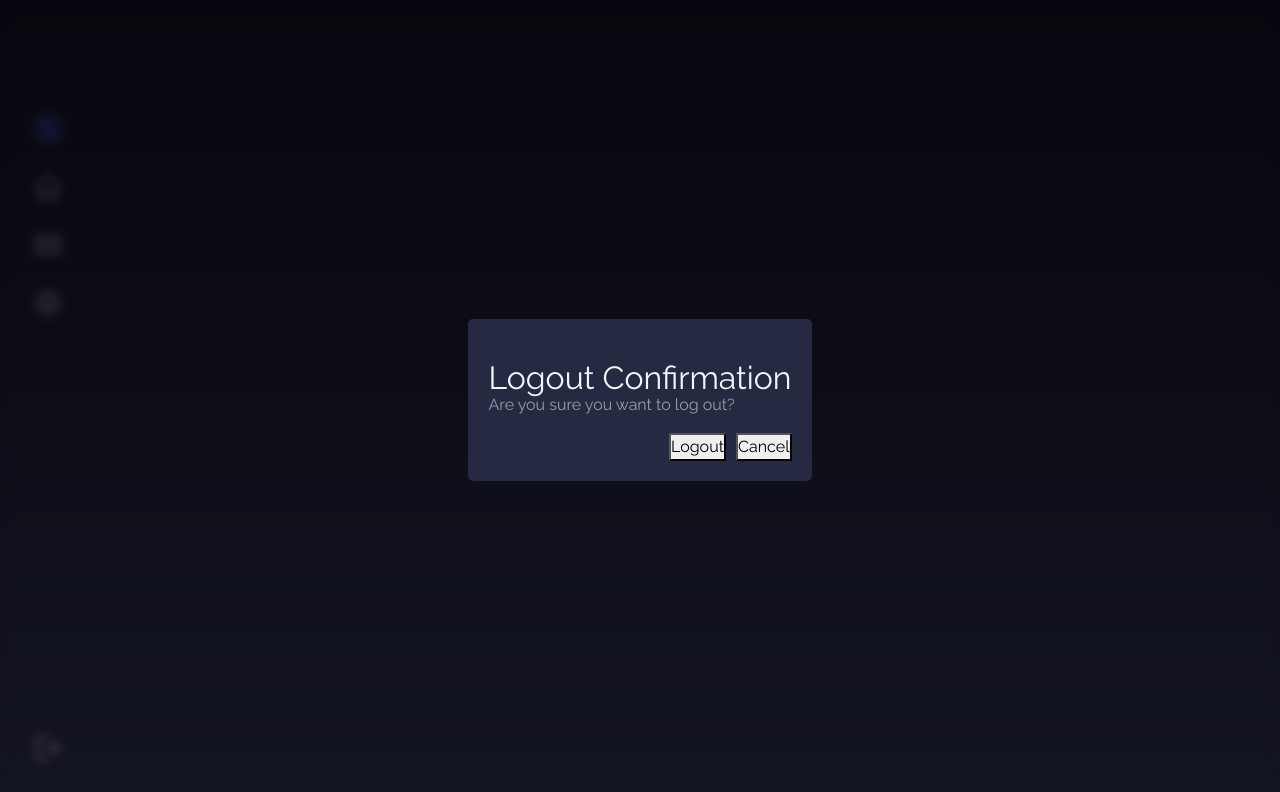
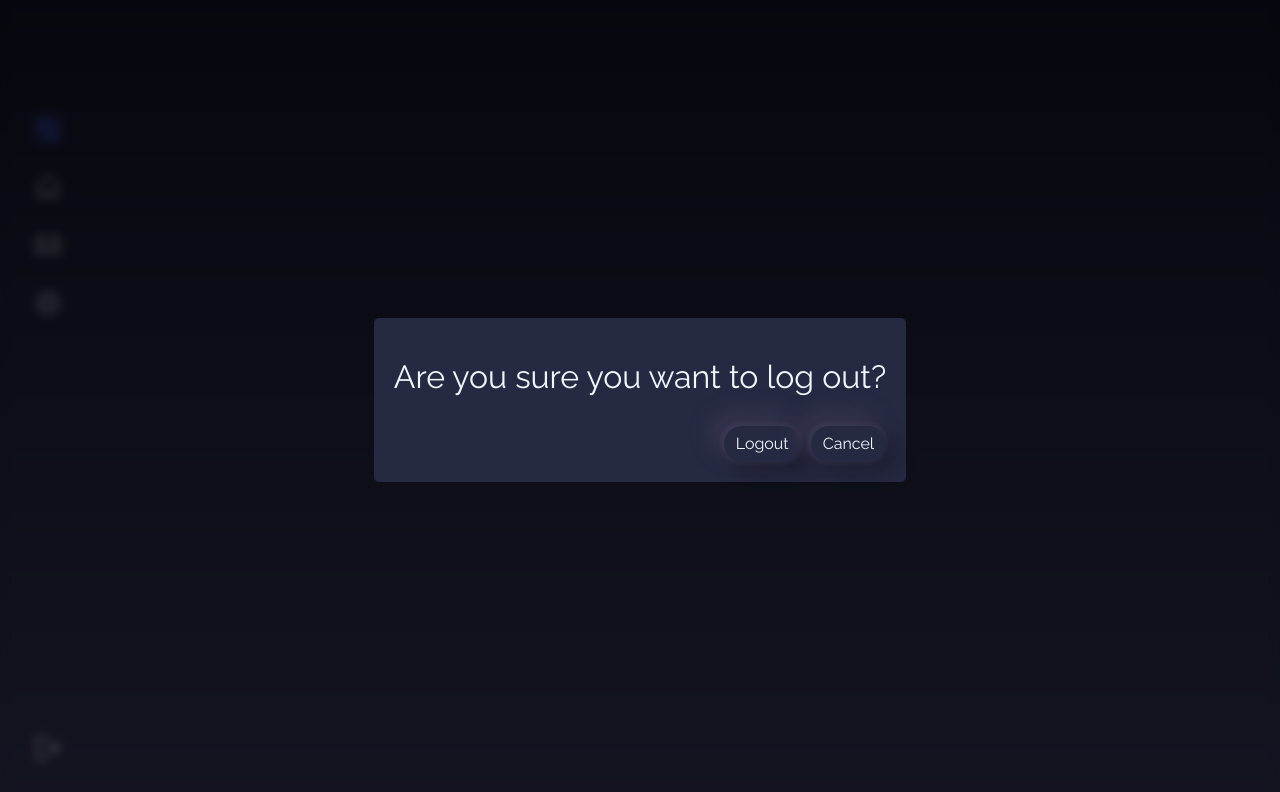
Before and after one commit to toperrrrrrrr/pos, a React (Create React App) app: page /dashboard in a window 1280 px wide. Both pictures are taken after a click on the icon 48 px from the left and 748 px from the top of the page. Shown: the top 792 px of the page. Built offline with nearby package versions, Linux system fonts and the light colour scheme.

Commit message:
pop up when logging out

```diff
--- a/src/components/Dashboard.js
+++ b/src/components/Dashboard.js
@@ -55,11 +55,11 @@ const Dashboard = () => {
           {showConfirmation && (
             <div className="confirmation-overlay">
               <div className="confirmation-box">
-                <h2>Logout Confirmation</h2>
-                <p>Are you sure you want to log out?</p>
+                <h2>Are you sure you want to log out?</h2>
+
                 <div className="confirmation-buttons">
-                  <button onClick={exit}>Logout</button>
-                  <button onClick={toggleConfirmation}>Cancel</button>
+                  <button onClick={exit} className="box btn">Logout</button>
+                  <button onClick={toggleConfirmation} className="box btn">Cancel</button>
                 </div>
               </div>
             </div>
```
